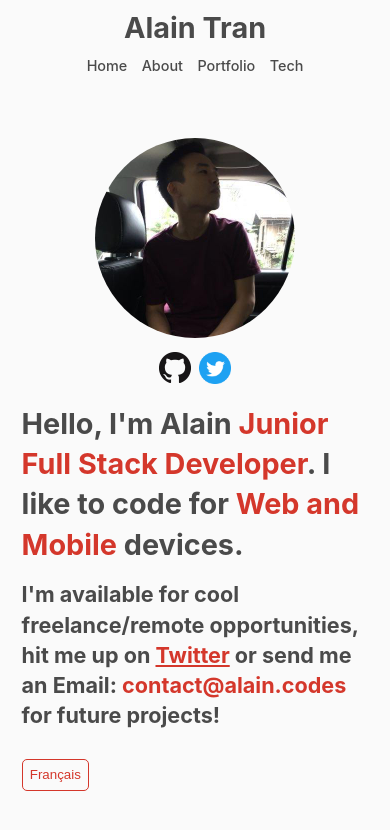
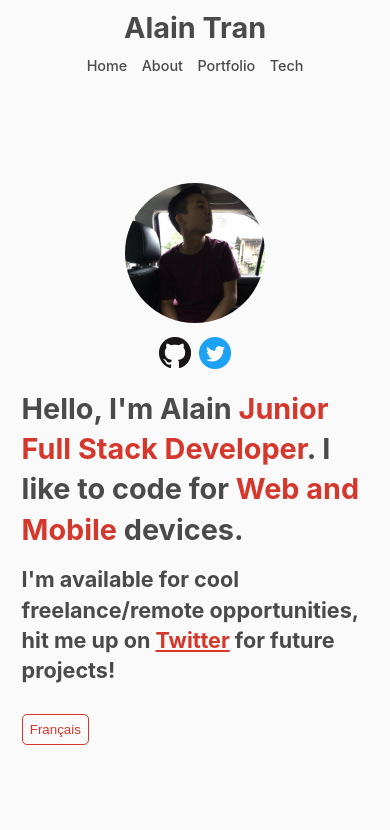
Before and after one commit to alaincodes/alain.codes, a Gatsby site: page / in a window 390 px wide. Built offline with nearby package versions, Linux system fonts and the light colour scheme; Gatsby itself is replaced by a stand-in of ours.

Commit message:
deleted email because not working..

```diff
--- a/src/components/layout.scss
+++ b/src/components/layout.scss
@@ -71,4 +71,10 @@ html {
   html {
     font-size: 0.9rem;
   }
+  .main-container {
+    .avatar {
+      width: 140px;
+      height: 140px;
+    }
+  }
 }
--- a/src/components/translation.jsx
+++ b/src/components/translation.jsx
@@ -63,10 +63,9 @@ function French(props) {
               rel="noopener noreferrer"
             >
               Twitter
-            </a>{" "}
-          </span>{" "}
-          ou par Email:
-          <span className="main-highlight"> contact@alain.codes</span>
+            </a>
+          </span>
+          .
         </h2>
       </animated.div>
     </div>
@@ -102,9 +101,7 @@ function English(props) {
               Twitter
             </a>{" "}
           </span>{" "}
-          or send me an Email:
-          <span className="main-highlight"> contact@alain.codes</span> for
-          future projects!
+          for future projects!
         </h2>
       </animated.div>
     </div>
```
